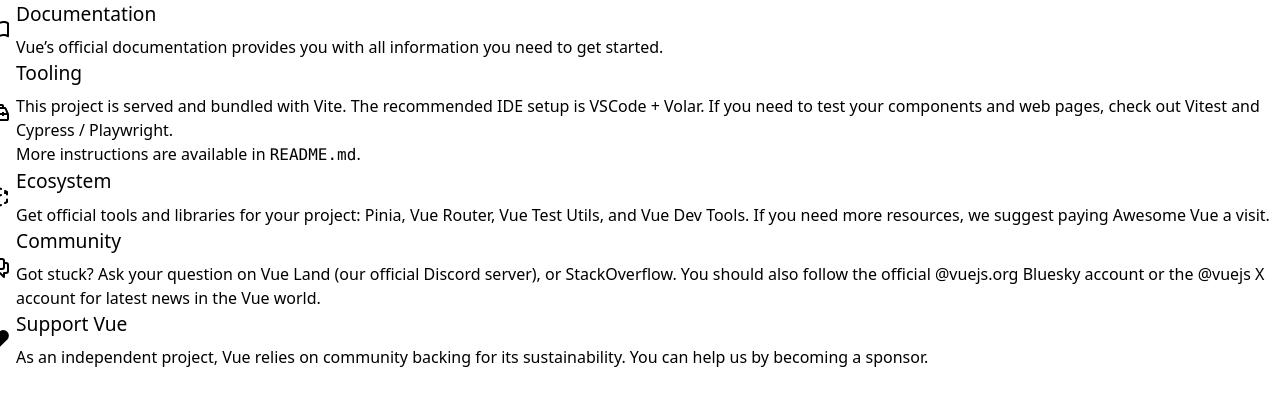
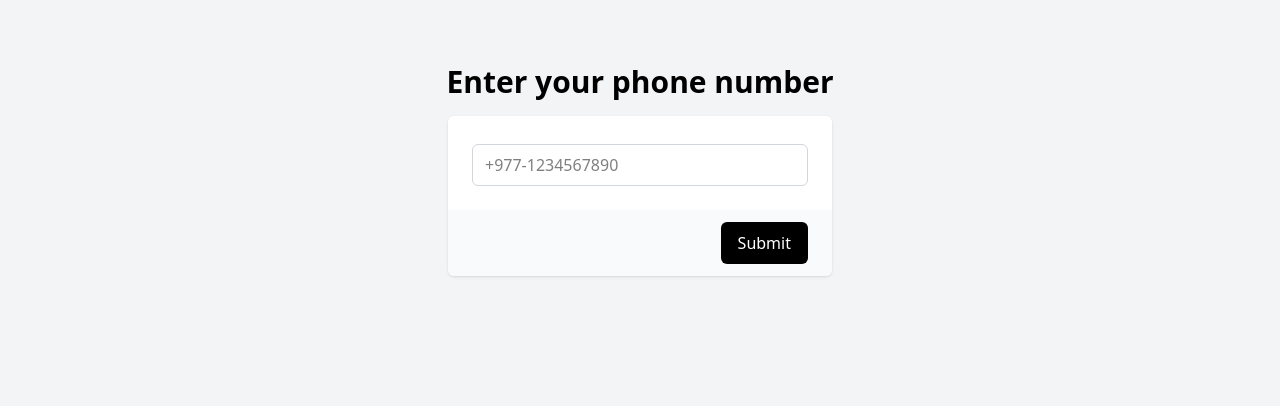
Before and after one commit to dinabandhuk/webtech-project, a Vue app in the folder frontend/: page / in a window 1280 px wide. Shown: the top 406 px of the page. Built offline with nearby package versions, Linux system fonts and the light colour scheme.

Commit message:
create login page

```diff
--- a/frontend/package.json
+++ b/frontend/package.json
@@ -18,6 +18,7 @@
     "@vitejs/plugin-vue": "^5.2.1",
     "@vitejs/plugin-vue-jsx": "^4.1.1",
     "autoprefixer": "^10.4.20",
+    "maska": "^3.1.0",
     "postcss": "^8.5.3",
     "tailwindcss": "^4.0.8",
     "vite": "^6.1.0",
--- a/frontend/src/App.vue
+++ b/frontend/src/App.vue
@@ -1,7 +1,10 @@
 <script setup>
 import { RouterView } from 'vue-router'
+import LoginView from './views/LoginView.vue';
 </script>
 
 <template>
-  <RouterView />
+  <div class="min-h-screen bg-gray-100 text-center antialiased">
+  <LoginView />
+  </div>
 </template>
--- a/frontend/src/views/LoginView.vue
+++ b/frontend/src/views/LoginView.vue
@@ -1,3 +1,33 @@
-<script>
+<template>
+    <div class="pt-16">
+      <h1 class="text-3xl font-semibold mb-4">Enter your phone number</h1>
+      <form @submit.prevent="handleSubmit">
+        <div class="overflow-hidden shadow sm:rounded-md max-w-sm mx-auto text-left">
+          <div class="bg-white px-4 py-5 sm:p-6">
+            <div>
+              <input
+                v-model="phone"
+                type="text"
+                name="phone"
+                id="phone"
+                placeholder="+977-1234567890"
+                class="mt-1 block w-full px-3 py-2 rounded-md border border-gray-300"
+              />
+            </div>
+          </div>
+          <div class="bg-gray-50 px-4 py-3 text-right sm:px-6">
+            <button
+              type="submit"
+              class="inline-flex justify-center rounded-md border border-transparent bg-black px-4 py-2 text-white"
+            >
+              Submit
+            </button>
+          </div>
+        </div>
+      </form>
+    </div>
+  </template>
 
-</script>
+  <script setup>
+
+  </script>
```
Also changed, not shown: 1 other file (tests, documents, lock files or other folders).
